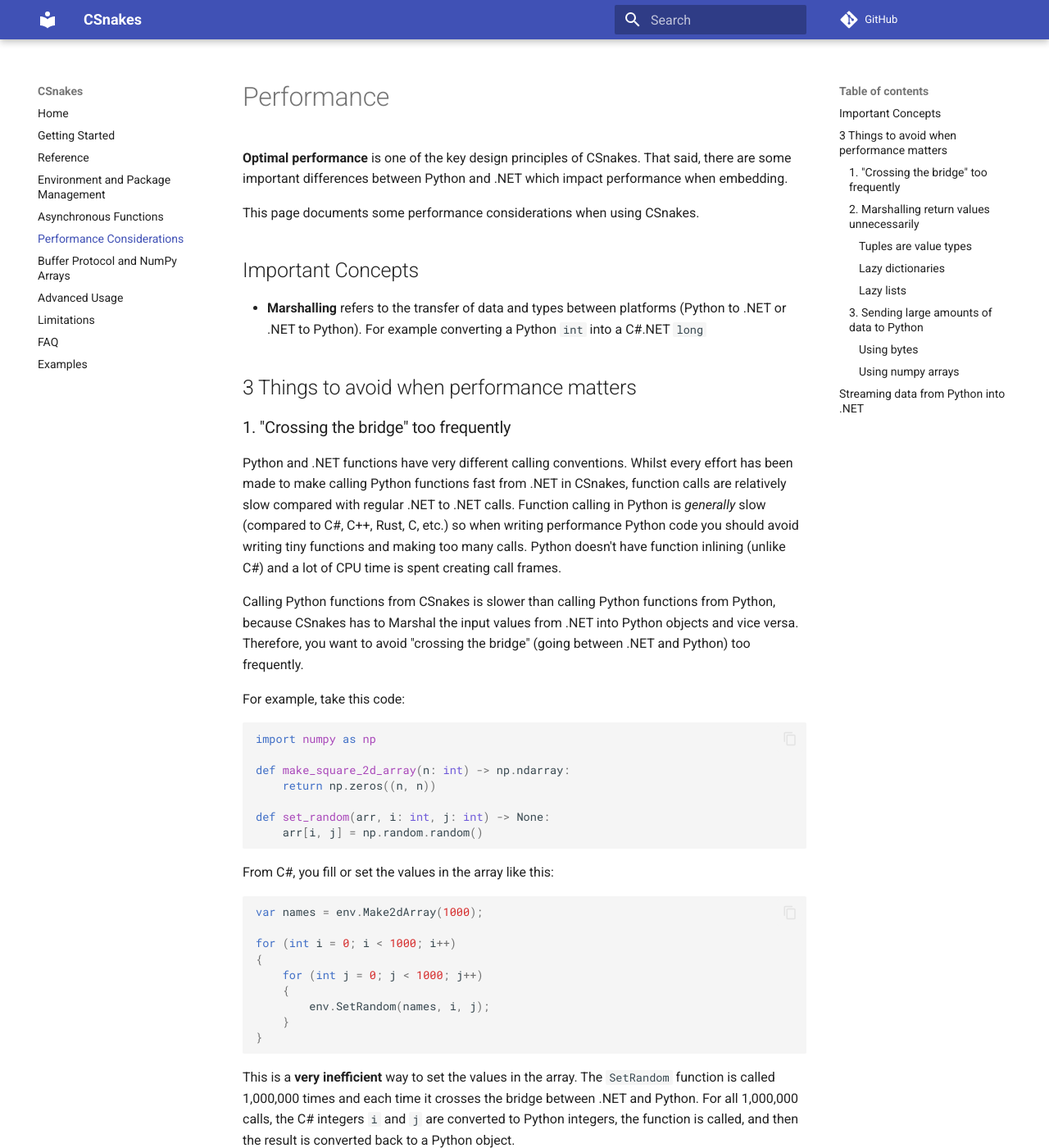
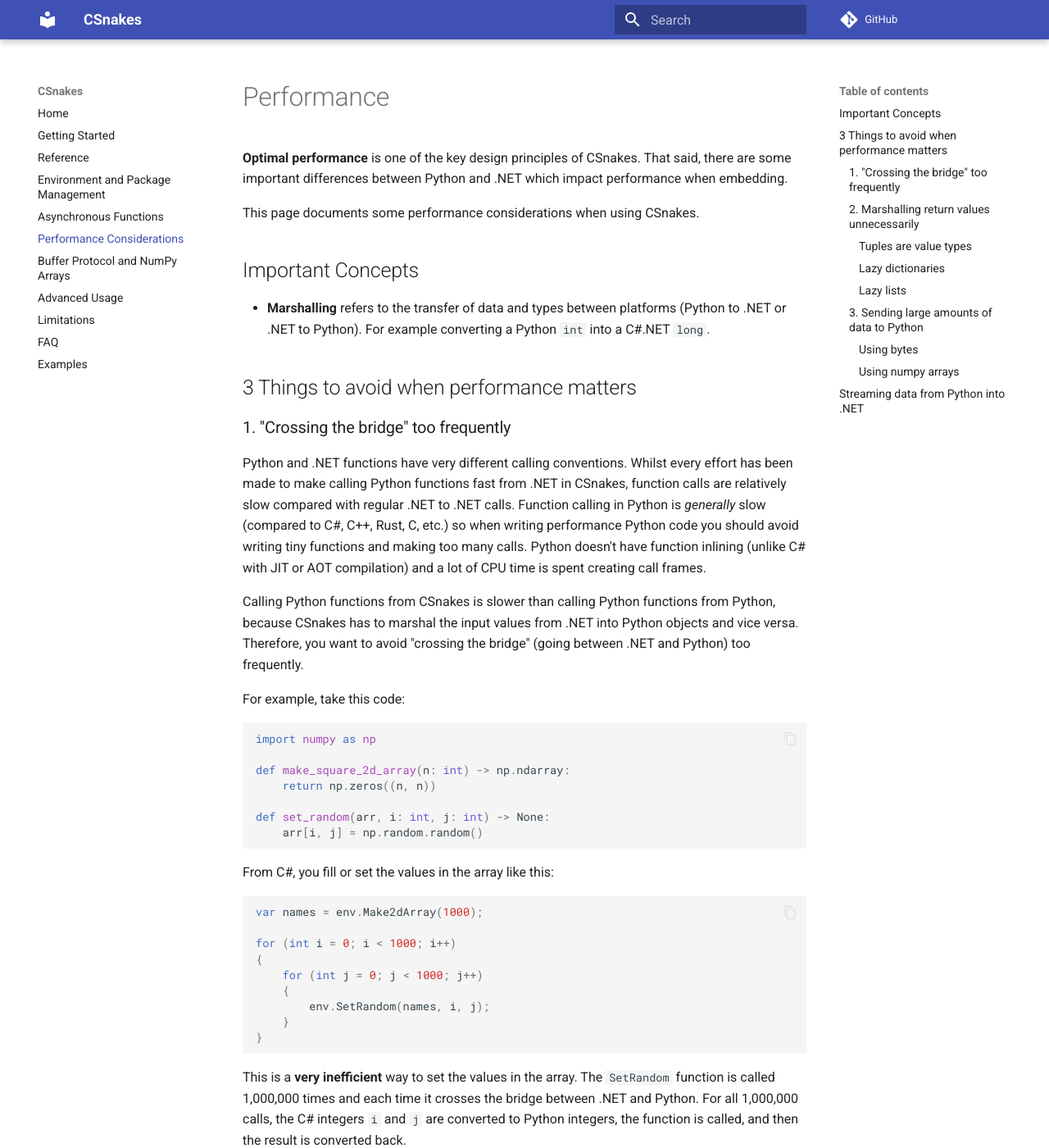
Before and after one commit to tonybaloney/CSnakes, an MkDocs documentation site: the page built from docs/performance.md, in a window 1280 px wide and 1400 px high. Shown: the whole window at 82% size. Built offline with MkDocs 1.6.1 and Material for MkDocs 9.7.7, drawn with Linux system fonts in a browser that asks for light colours; comment, search, counter and statistics services are not loaded; some of the changed text lies outside the part shown.

Commit message:
Apply suggestions from code review
Co-authored-by: Atif Aziz <code@raboof.com>

````diff
--- a/docs/performance.md
+++ b/docs/performance.md
@@ -10,7 +10,7 @@ This page documents some performance considerations when using CSnakes.
 
 - **Marshalling** refers to the transfer of data and types between platforms
   (Python to .NET or .NET to Python). For example converting a Python `int` into
-  a C#.NET `long`
+  a C#.NET `long`.
 
 ## 3 Things to avoid when performance matters
 
@@ -22,10 +22,11 @@ function calls are relatively slow compared with regular .NET to .NET calls.
 Function calling in Python is _generally_ slow (compared to C#, C++, Rust, C,
 etc.) so when writing performance Python code you should avoid writing tiny
 functions and making too many calls. Python doesn't have function inlining
-(unlike C#) and a lot of CPU time is spent creating call frames.
+(unlike C# with JIT or AOT compilation) and a lot of CPU time is spent creating
+call frames.
 
 Calling Python functions from CSnakes is slower than calling Python functions
-from Python, because CSnakes has to Marshal the input values from .NET into
+from Python, because CSnakes has to marshal the input values from .NET into
 Python objects and vice versa. Therefore, you want to avoid "crossing the
 bridge" (going between .NET and Python) too frequently.
 
@@ -39,7 +40,6 @@ def make_square_2d_array(n: int) -> np.ndarray:
 
 def set_random(arr, i: int, j: int) -> None:
     arr[i, j] = np.random.random()
-
 ```
 
 From C#, you fill or set the values in the array like this:
@@ -60,7 +60,7 @@ This is a **very inefficient** way to set the values in the array. The
 `SetRandom` function is called 1,000,000 times and each time it crosses the
 bridge between .NET and Python. For all 1,000,000 calls, the C# integers `i` and
 `j` are converted to Python integers, the function is called, and then the
-result is converted back to a Python object.
+result is converted back.
 
 Instead, you should design your code with a wrapper function to minimize the
 number of interop calls. For example, you could create a function that sets all
@@ -240,10 +241,10 @@ If you're sending large byte data, or numerical data from Python to .NET, you
 should use the [Buffer protocol][buffer] to pass the data.
 
 If you need to copy lots of numerical data from .NET to Python, we recommend
-creating a numpy array in Python and using the [Buffer type][buffer] to fill it
-from .NET. This is the fastest way to pass large amounts of data to Python.
+creating a numpy array in Python and using the [`Buffer` type][buffer] to fill
+it from .NET. This is the fastest way to pass large amounts of data to Python.
 
-You can combine generators with the Buffer type to `yield` the empty Numpy
+You can combine generators with the `Buffer` type to `yield` the empty Numpy
 array, fill it from .NET, the continue with execution in Python:
 
 ```python
@@ -255,7 +256,6 @@ def sum_of_2d_array(n: int) -> Generator[Buffer, None, int]:
     arr = np.zeros((n, n), dtype=np.int32)
     yield arr
     return np.sum(arr).item()
-
 ```
 
 From C#, you can call the generator, wait for the first yield, and then fill the
@@ -291,7 +291,7 @@ long result = bufferGenerator.Return;
 ## Streaming data from Python into .NET
 
 If you need to send lots of data from Python to .NET, you can either use the
-[Buffer protocol][buffer] or use a [Generator] to stream the data from Python to
+[buffer protocol][buffer] or use a [generator] to stream the data from Python to
 .NET.
 
 [array-mod]: https://docs.python.org/3/library/array.html
````
Also changed, not shown: other parts of docs/performance.md (+10 -9 lines).
